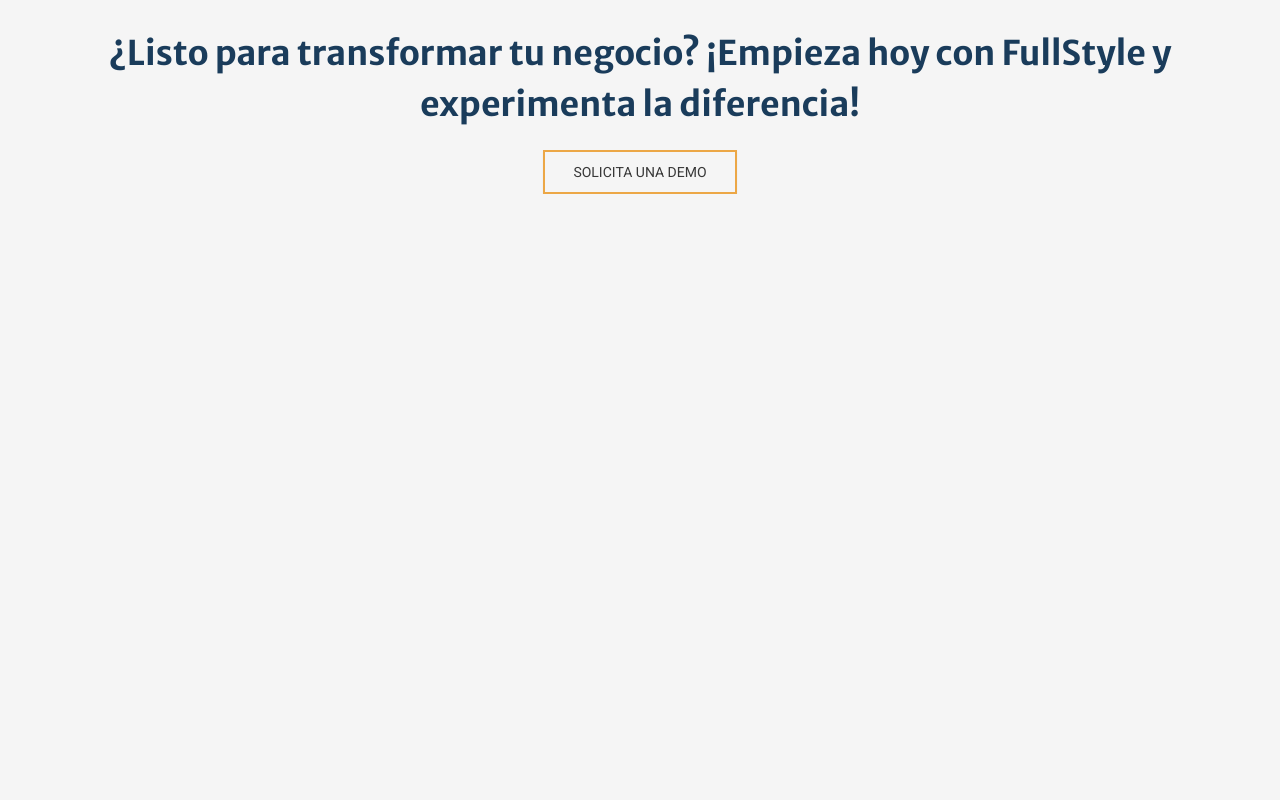
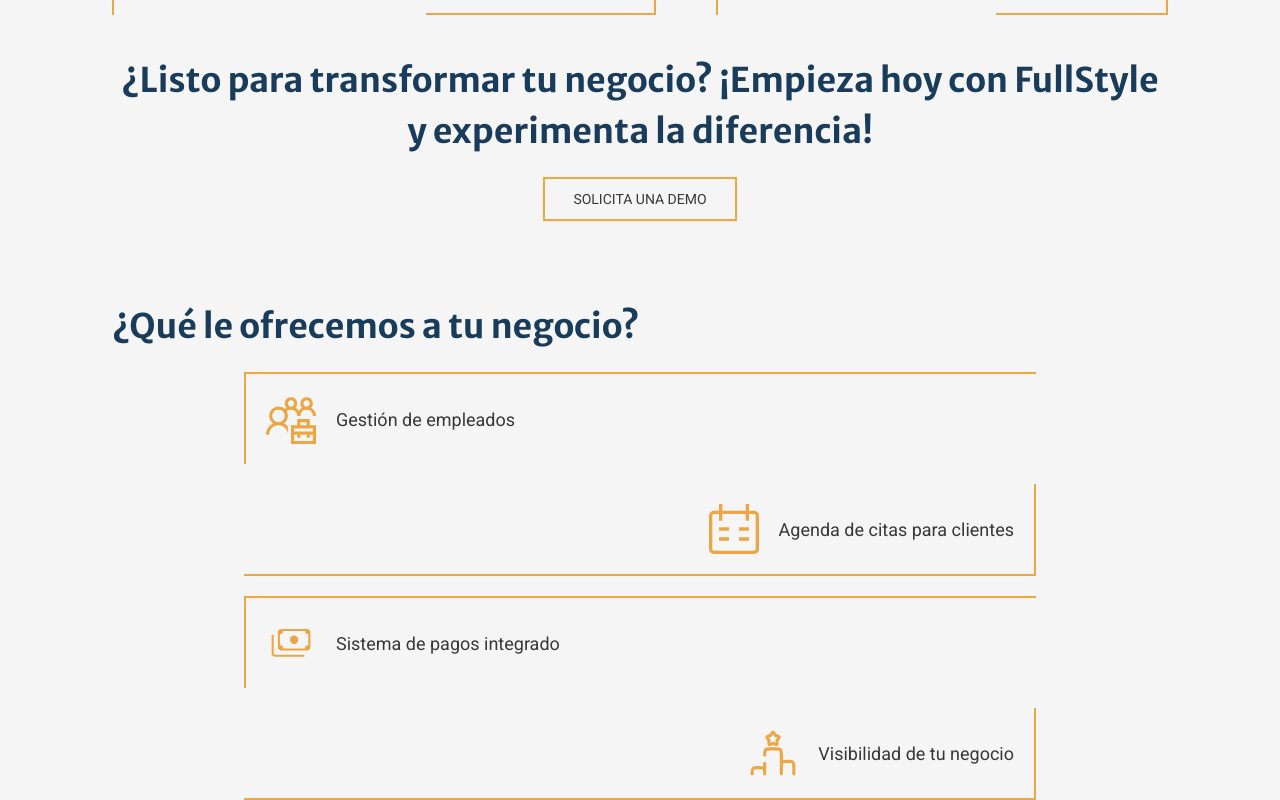
Before and after one commit to dieramirezma/FullStyle-Frontend, a Next.js app: page / in a window 1280 px wide. Shown: the part 676-1476 px from the top of the page. Before the commit the page ends 870 px from the top, so only its background shows below. Built offline with nearby package versions, Linux system fonts and the light colour scheme.

Commit message:
feat: add services section to landing page and update hero section styles

```diff
--- a/src/app/page.tsx
+++ b/src/app/page.tsx
@@ -1,5 +1,6 @@
 'use client'
 
+import BenefitsSection from '@/components/services-section'
 import HeroSection from '@/components/hero-section'
 import NavBar from '@/components/nav-bar'
 
@@ -7,8 +8,9 @@ export default function Home () {
   return (
     <>
       <NavBar />
-      <main className='px-16'>
+      <main className='px-10 md:px-28'>
         <HeroSection />
+        <BenefitsSection />
       </main>
     </>
   )
--- a/src/components/hero-section.tsx
+++ b/src/components/hero-section.tsx
@@ -22,16 +22,16 @@ function HeroSection () {
           ¿Por qué FullStyle?
         </h2>
         <div className='flex justify-between md:flex-row flex-col gap-5'>
-          <p className='border-t-2 border-l-2 border-gray-primary p-5'>
+          <p className='border-t-2 border-l-2 border-primary p-5'>
             Optimización de la gestión
           </p>
-          <p className='border-b-2 border-r-2 border-gray-primary p-5'>
+          <p className='border-b-2 border-r-2 border-primary p-5'>
             Incremento de ingresos
           </p>
-          <p className='border-t-2 border-l-2 border-gray-primary p-5'>
+          <p className='border-t-2 border-l-2 border-primary p-5'>
             Experiencia del cliente
           </p>
-          <p className='border-b-2 border-r-2 border-gray-primary p-5'>
+          <p className='border-b-2 border-r-2 border-primary p-5'>
             Facilidad de uso
           </p>
         </div>
--- /dev/null
+++ b/src/components/icons/appointment-icon.tsx
@@ -0,0 +1,7 @@
+import { type SvgProps } from './svg-interface'
+
+export default function AppointmentIcon ({ width }: SvgProps) {
+  return (
+    <svg xmlns="http://www.w3.org/2000/svg" width={width} viewBox="0 0 15 15"><path fill="none" stroke="#EBA745" d="M3.5 0v5m8-5v5M3 7.5h3m6 0H9m-6 3h3m3 0h3m-10.5-8h12a1 1 0 0 1 1 1v10a1 1 0 0 1-1 1h-12a1 1 0 0 1-1-1v-10a1 1 0 0 1 1-1Z"/></svg>
+  )
+}
--- /dev/null
+++ b/src/components/icons/employees-icon.tsx
@@ -0,0 +1,7 @@
+import { type SvgProps } from './svg-interface'
+
+export default function EmployeesIcon ({ width }: SvgProps) {
+  return (
+    <svg xmlns="http://www.w3.org/2000/svg" width={width} viewBox="0 0 2048 2048"><path fill="#EBA745" d="M1792 1280h256v768H1024v-768h256v-256h512zm-384 0h256v-128h-256zm512 384h-128v128h-128v-128h-256v128h-128v-128h-128v256h768zm-768-256v128h768v-128zM896 896q0 93-41 174t-117 136q45 23 85 53t73 67v338q0-79-30-149t-82-122t-123-83t-149-30q-80 0-149 30t-122 82t-83 123t-30 149H0q0-73 20-141t57-129t91-108t118-81q-75-54-116-135t-42-174q0-79 30-149t82-122t122-83t150-30q72 0 137 25t119 74q32-29 71-51q-34-35-52-81t-19-95q0-53 20-99t55-82t81-55t100-20q53 0 99 20t82 55t55 81t20 100q0 49-18 95t-53 81q83 46 135 124q52-78 135-124q-34-35-52-81t-19-95q0-53 20-99t55-82t81-55t100-20q53 0 99 20t82 55t55 81t20 100q0 49-18 95t-53 81q46 25 83 61t62 79t40 94t14 102h-128q0-53-20-99t-55-82t-81-55t-100-20q-53 0-99 20t-82 55t-55 81t-20 100h-128q0-53-20-99t-55-82t-81-55t-100-20q-49 0-95 18t-81 53q24 42 36 89t12 96m768-640q-27 0-50 10t-40 27t-28 41t-10 50q0 27 10 50t27 40t41 28t50 10q27 0 50-10t40-27t28-41t10-50q0-27-10-50t-27-40t-41-28t-50-10m-640 0q-27 0-50 10t-40 27t-28 41t-10 50q0 27 10 50t27 40t41 28t50 10q27 0 50-10t40-27t28-41t10-50q0-27-10-50t-27-40t-41-28t-50-10m-512 896q53 0 99-20t82-55t55-81t20-100q0-53-20-99t-55-82t-81-55t-100-20q-53 0-99 20t-82 55t-55 81t-20 100q0 53 20 99t55 82t81 55t100 20"/></svg>
+  )
+}
--- a/src/components/icons/fullstyle.tsx
+++ b/src/components/icons/fullstyle.tsx
@@ -1,6 +1,4 @@
-interface SvgProps {
-  width?: string
-}
+import { type SvgProps } from './svg-interface'
 
 function Fullstyle ({ width = '300' }: SvgProps) {
   return (
--- /dev/null
+++ b/src/components/icons/payment-icon.tsx
@@ -0,0 +1,7 @@
+import { type SvgProps } from './svg-interface'
+
+export default function PaymentIcon ({ width }: SvgProps) {
+  return (
+    <svg xmlns="http://www.w3.org/2000/svg" width={width} viewBox="0 0 24 24"><path fill="#EBA745" d="M13.5 12.423q-.846 0-1.423-.577t-.577-1.423T12.077 9t1.423-.577T14.923 9t.577 1.423t-.577 1.423t-1.423.577m-6.192 3.193q-.667 0-1.141-.475q-.475-.475-.475-1.141V6.846q0-.666.475-1.14t1.14-.475h12.385q.667 0 1.141.474t.475 1.141V14q0 .666-.475 1.14q-.474.476-1.14.476zm1-1h10.384q0-.672.475-1.144q.474-.472 1.14-.472V7.846q-.67 0-1.142-.474q-.473-.475-.473-1.141H8.308q0 .671-.475 1.143q-.474.472-1.14.472V13q.67 0 1.143.475q.472.474.472 1.14m10.038 4H4.308q-.667 0-1.141-.474q-.475-.475-.475-1.141V8.192h1V17q0 .23.192.423q.193.193.424.193h14.038zm-11.038-4h-.616V6.232h.616q-.25 0-.433.183t-.183.432V14q0 .25.183.433t.433.183"/></svg>
+  )
+}
--- /dev/null
+++ b/src/components/icons/ranking-icon.tsx
@@ -0,0 +1,7 @@
+import { type SvgProps } from './svg-interface'
+
+export function RankingIcon ({ width }: SvgProps) {
+  return (
+    <svg xmlns="http://www.w3.org/2000/svg" width={width} viewBox="0 0 24 24"><g fill="none" stroke="#EBA745" strokeWidth="1.5"><path strokeLinecap="round" d="M16 22v-9c0-1.414 0-2.121-.44-2.56C15.122 10 14.415 10 13 10h-2c-1.414 0-2.121 0-2.56.44C8 10.878 8 11.585 8 13m0 9v-5m0 5c0-1.414 0-2.121-.44-2.56C7.122 19 6.415 19 5 19s-2.121 0-2.56.44C2 19.878 2 20.585 2 22m20 0v-3c0-1.414 0-2.121-.44-2.56C21.122 16 20.415 16 19 16s-2.121 0-2.56.44C16 16.878 16 17.585 16 19v3"/><path d="M11.146 3.023C11.526 2.34 11.716 2 12 2s.474.34.854 1.023l.098.176c.108.194.162.29.246.354c.085.064.19.088.4.135l.19.044c.738.167 1.107.25 1.195.532s-.164.577-.667 1.165l-.13.152c-.143.167-.215.25-.247.354s-.021.215 0 .438l.02.203c.076.785.114 1.178-.115 1.352c-.23.175-.576.015-1.267-.303l-.178-.082c-.197-.09-.295-.136-.399-.136s-.202.046-.399.136l-.178.082c-.691.318-1.037.478-1.267.303c-.23-.174-.191-.567-.115-1.352l.02-.203c.021-.223.032-.334 0-.438s-.104-.187-.247-.354l-.13-.152c-.503-.588-.755-.882-.667-1.165c.088-.282.457-.365 1.195-.532l.19-.044c.21-.047.315-.07.4-.135c.084-.064.138-.16.246-.354z"/></g></svg>
+  )
+}
--- /dev/null
+++ b/src/components/icons/svg-interface.ts
@@ -0,0 +1,3 @@
+export interface SvgProps {
+  width?: string
+}
--- /dev/null
+++ b/src/components/services-section.tsx
@@ -0,0 +1,36 @@
+import AppointmentIcon from './icons/appointment-icon'
+import EmployeesIcon from './icons/employees-icon'
+import PaymentIcon from './icons/payment-icon'
+import { RankingIcon } from './icons/ranking-icon'
+
+function BenefitsSection () {
+  return (
+    <section id='services' className='flex pt-20 gap-20 items-center w-full md:flex-row flex-col-reverse'>
+      <article className='flex flex-col gap-5 w-full items-center'>
+        <h2 className='subtitle text-left w-full'>
+          ¿Qué le ofrecemos a tu negocio?
+        </h2>
+        <div className='flex flex-col gap-5 md:w-3/4'>
+          <div className='flex items-center gap-5 border-t-2 border-l-2 border-primary p-5'>
+            <EmployeesIcon width='50'/>
+            <p>Gestión de empleados</p>
+          </div>
+          <div className='flex items-center md:justify-end gap-5 border-b-2 border-r-2 border-primary p-5'>
+            <AppointmentIcon width='50' />
+            <p>Agenda de citas para clientes</p>
+          </div>
+          <div className='flex items-center gap-5 border-t-2 border-l-2 border-primary p-5'>
+            <PaymentIcon width='50'/>
+            <p>Sistema de pagos integrado</p>
+          </div>
+          <div className='flex items-center md:justify-end gap-5 border-b-2 border-r-2 border-primary p-5'>
+            <RankingIcon width='50'/>
+            <p>Visibilidad de tu negocio</p>
+          </div>
+        </div>
+      </article>
+    </section>
+  )
+}
+
+export default BenefitsSection
```
